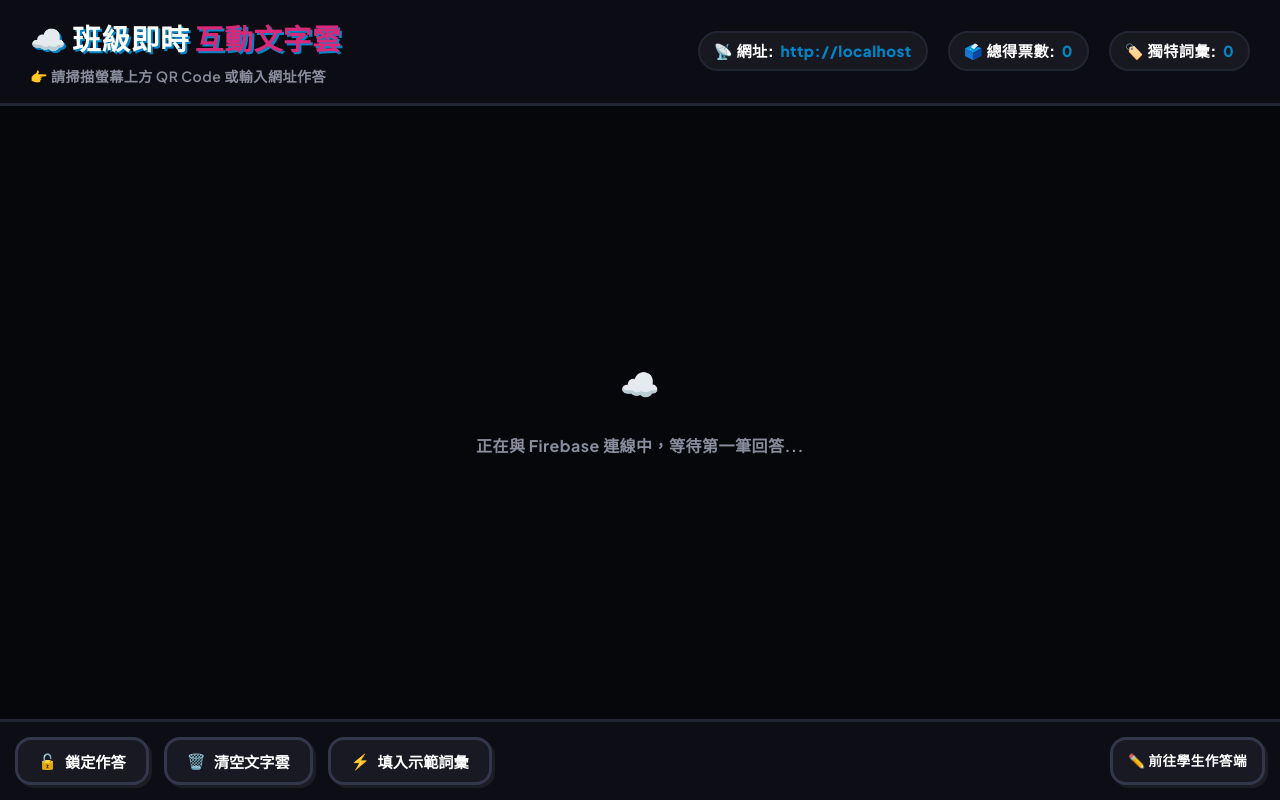
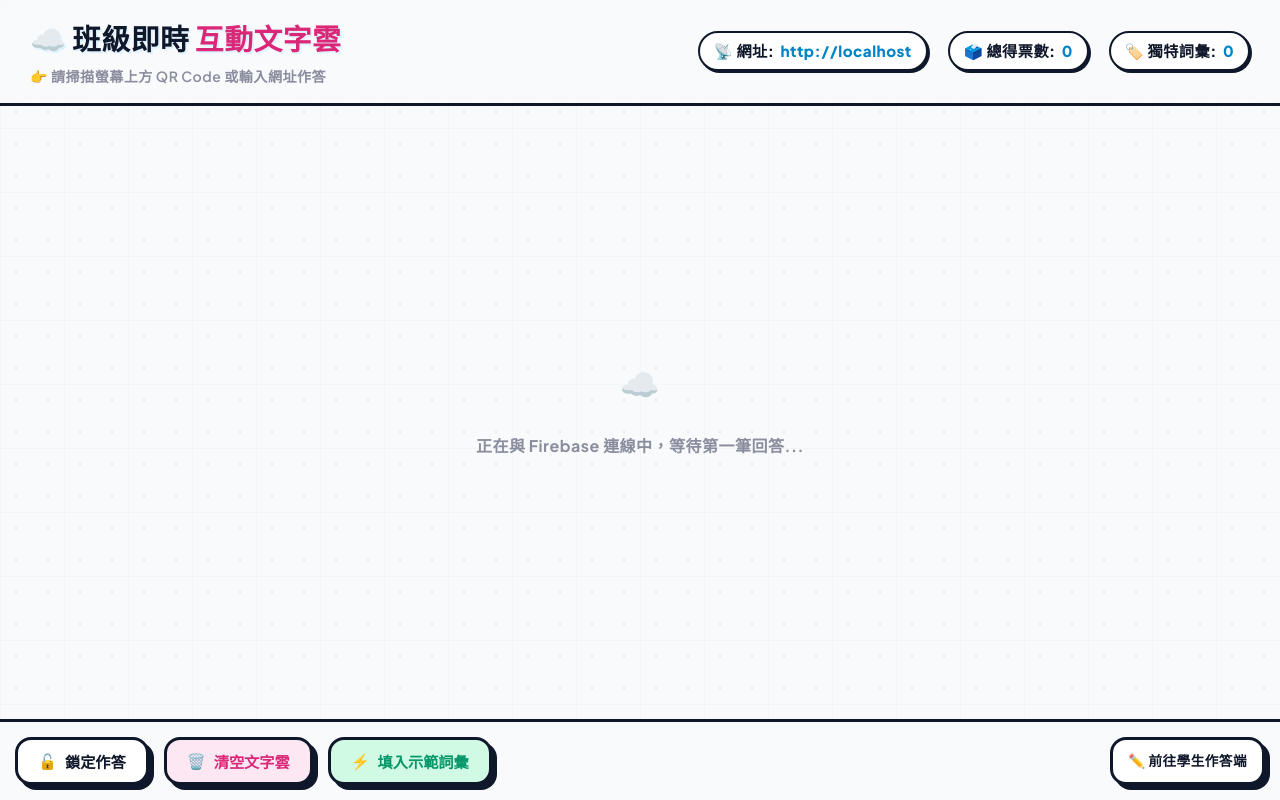
Before and after one commit to kitty-sin/5-stages-webpages-with-AI-SenseBar, a website built with Vite: page screen.html in a window 1280 px wide. Built offline with nearby package versions, Linux system fonts and the light colour scheme; no server answers.

Commit message:
style: Change word cloud screen display to light theme

```diff
--- a/wordcloud.css
+++ b/wordcloud.css
@@ -246,17 +246,17 @@ h1 span {
   height: 100vh;
   width: 100vw;
   overflow: hidden;
-  background-color: #0b0c10; /* Keep screen darker for theater/projector mode */
-  color: #fff;
+  background-color: var(--bg-main);
+  color: var(--text-main);
   background-image:
-    radial-gradient(rgba(255, 255, 255, 0.05) 1.5px, transparent 1.5px),
-    linear-gradient(to right, rgba(255, 255, 255, 0.01) 1px, transparent 1px),
-    linear-gradient(to bottom, rgba(255, 255, 255, 0.01) 1px, transparent 1px);
+    radial-gradient(rgba(15, 23, 42, 0.08) 1.5px, transparent 1.5px),
+    linear-gradient(to right, rgba(15, 23, 42, 0.02) 1px, transparent 1px),
+    linear-gradient(to bottom, rgba(15, 23, 42, 0.02) 1px, transparent 1px);
   background-size: 32px 32px, 64px 64px, 64px 64px;
 }
 
 .screen-layout .glow-blob {
-  opacity: 0.25;
+  opacity: 0.15;
 }
 
 .screen-header {
@@ -264,16 +264,16 @@ h1 span {
   justify-content: space-between;
   align-items: center;
   padding: 15px 30px;
-  border-bottom: var(--border-width) solid #222533;
-  background: rgba(13, 14, 22, 0.85);
+  border-bottom: var(--border-width) solid var(--border-color);
+  background: rgba(248, 250, 252, 0.85);
   backdrop-filter: blur(10px);
   z-index: 10;
 }
 
 .screen-header h1 {
   font-size: 1.8rem;
-  color: #fff;
-  text-shadow: 2px 2px 0px var(--neon-blue);
+  color: var(--text-main);
+  text-shadow: 2px 2px 0px var(--neon-blue-light);
   margin: 0;
 }
 
@@ -285,13 +285,15 @@ h1 span {
 }
 
 .stat-item {
-  background: rgba(255, 255, 255, 0.05);
-  border: 2px solid #222533;
+  background: var(--bg-card);
+  border: 2px solid var(--border-color);
   padding: 6px 14px;
   border-radius: var(--radius-pill);
   display: flex;
   align-items: center;
   gap: 6px;
+  color: var(--text-main);
+  box-shadow: 2px 2px 0px var(--border-color);
 }
 
 .stat-val {
@@ -304,7 +306,7 @@ h1 span {
   position: relative;
   width: 100%;
   overflow: hidden;
-  background: #06070a;
+  background: transparent;
 }
 
 .cloud-word {
@@ -317,12 +319,12 @@ h1 span {
   transition: font-size 0.5s ease, left 0.8s cubic-bezier(0.25, 0.8, 0.25, 1), top 0.8s cubic-bezier(0.25, 0.8, 0.25, 1), transform 0.5s ease;
   user-select: none;
   animation: word-spawn 0.5s cubic-bezier(0.175, 0.885, 0.32, 1.275) both;
-  text-shadow: 0px 0px 10px rgba(255,255,255,0.1);
+  text-shadow: 0px 0px 8px rgba(255,255,255,0.7);
 }
 
 .cloud-word:hover {
   transform: translate(-50%, -50%) scale(1.1);
-  text-shadow: 0 0 20px var(--word-color);
+  text-shadow: 0 0 15px var(--word-color), 0 0 5px #fff;
   z-index: 100;
 }
 
@@ -343,30 +345,15 @@ h1 span {
   justify-content: center;
   align-items: center;
   padding: 15px;
-  border-top: var(--border-width) solid #222533;
-  background: rgba(13, 14, 22, 0.95);
+  border-top: var(--border-width) solid var(--border-color);
+  background: rgba(248, 250, 252, 0.95);
   gap: 15px;
   z-index: 10;
 }
 
 .screen-layout .cyber-btn {
-  background: #181922;
-  color: #fff;
-  border-color: #33374b;
   padding: 10px 20px;
   font-size: 0.95rem;
-  box-shadow: 3px 3px 0px #1c1d24;
-}
-
-.screen-layout .cyber-btn:hover {
-  background: #252836;
-  border-color: #4b516e;
-  box-shadow: 5px 5px 0px #1c1d24;
-}
-
-.screen-layout .cyber-btn:active {
-  transform: translate(1px, 1px);
-  box-shadow: 1px 1px 0px #1c1d24;
 }
 
 /* Status Notifications */
--- a/wordcloud.js
+++ b/wordcloud.js
@@ -161,13 +161,12 @@ function initScreenPage() {
 
   // Preset Colors for Word Cloud
   const neonColors = [
-    "#00f0ff", // Neon Cyan
-    "#ff2a74", // Neon Pink
-    "#ffe600", // Neon Yellow
+    "#0284c7", // Neon Blue
+    "#db2777", // Neon Pink
+    "#d97706", // Neon Yellow / Orange
     "#059669", // Neon Green
-    "#a855f7", // Purple
-    "#ff5e00", // Orange
-    "#38bdf8", // Sky Blue
+    "#7c3aed", // Neon Purple
+    "#ff5e00", // Bright Orange
     "#f43f5e"  // Rose
   ];
 
```
